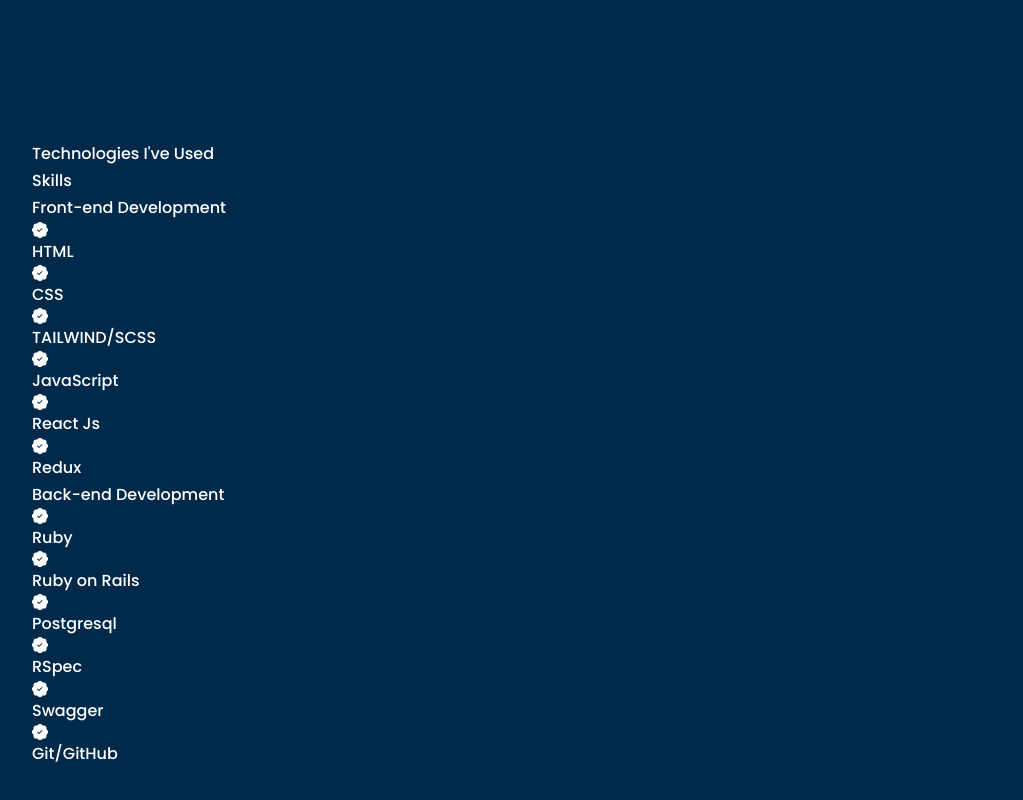
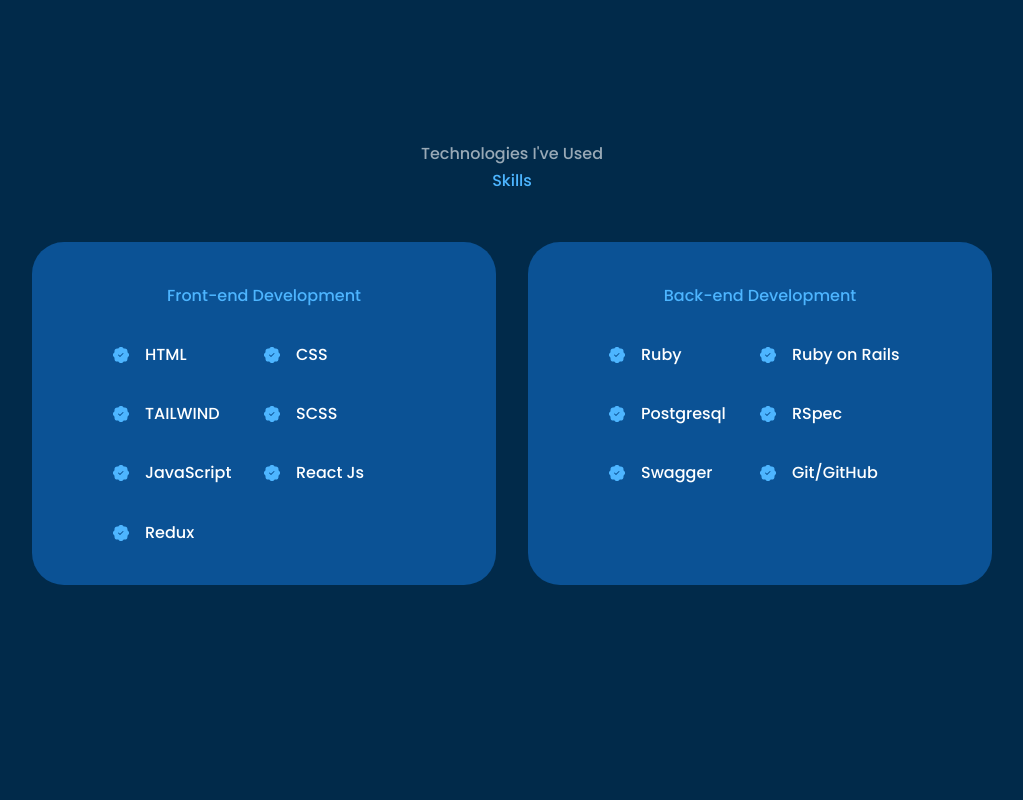
Before and after one commit to Lizdev-05/portfoliov2, a React (Create React App) app: page /skills in a window 1280 px wide. Shown: the part 1844-2644 px from the top of the page, without its empty margins (128-1151 px from the left). Built offline with nearby package versions, Linux system fonts and the light colour scheme.

Commit message:
Add styling for the skills

```diff
--- a/src/components/Skills/Skills.css
+++ b/src/components/Skills/Skills.css
@@ -0,0 +1,40 @@
+.skillsContainer{
+    display: grid;
+    grid-template-columns: 1fr 1fr;
+    gap: 2rem;
+}
+
+.skillsContainer > div{
+    background: var(--color-bg-variant);
+    padding: 2.4rem 5rem;
+    border-radius: 2rem;
+    border: 1px solid transparent;
+    transition: var(--transition);
+}
+
+.skillsContainer > div:hover{
+    background: transparent;
+    border-color: var(--color-primary);
+    cursor: default;
+}
+.skillsContainer > div h3{
+    text-align: center;
+    margin-bottom: 2rem;
+    color: var(--color-primary);
+}
+
+.skillsContent{
+    display: grid;
+    grid-template-columns: 1fr 1fr;
+    row-gap: 2rem;
+}
+
+.skillsDetails{
+    display: flex;
+    gap: 1rem;
+}
+
+.skillsIcon{
+    margin-top: 6px;
+    color: var(--color-primary);
+}
--- a/src/components/Skills/Skills.jsx
+++ b/src/components/Skills/Skills.jsx
@@ -1,73 +1,80 @@
 import React from 'react';
 import {BsPatchCheckFill} from 'react-icons/bs';
+import './Skills.css'
 
 const Skills = () => {
   return (
     <section id='#skills' >
+       <h5>Technologies I've Used</h5>
+          <h2>Skills</h2>
      <div className="container skillsContainer">
-          <h5>Technologies I've Used</h5>
-          <h2>Skills</h2>
-        <div className="skillsContent">
-          <div className="frontend">
-              <div className="frontendTools">
+      <div className="frontend">
+              {/* <div className="frontendTools"> */}
                 <h3>Front-end Development</h3>
+                <div className="skillsContent">
                <article className="skillsDetails">
-                 <BsPatchCheckFill />
+                 <BsPatchCheckFill className='skillsIcon' />
                  <h4>HTML</h4>
                </article>
                <article className="skillsDetails">
-                 <BsPatchCheckFill />
+                 <BsPatchCheckFill className='skillsIcon' />
                  <h4>CSS</h4>
                </article>
                <article className="skillsDetails">
-                 <BsPatchCheckFill />
-                 <h4>TAILWIND/SCSS</h4>
+                 <BsPatchCheckFill className='skillsIcon' />
+                 <h4>TAILWIND</h4>
                </article>
                <article className="skillsDetails">
-                 <BsPatchCheckFill />
+                 <BsPatchCheckFill className='skillsIcon' />
+                 <h4>SCSS</h4>
+               </article>
+               <article className="skillsDetails">
+                 <BsPatchCheckFill className='skillsIcon' />
                  <h4>JavaScript</h4>
                </article>
                <article className="skillsDetails">
-                 <BsPatchCheckFill />
+                 <BsPatchCheckFill className='skillsIcon' />
                  <h4>React Js</h4>
                </article>
                <article className="skillsDetails">
-                 <BsPatchCheckFill />
+                 <BsPatchCheckFill className='skillsIcon' />
                  <h4>Redux</h4>
                </article>
+
               </div>
            </div>
            <div className="backend">
-             <div className="backendTools">
+             {/* <div className="backendTools"> */}
              <h3>Back-end Development</h3>
+             <div className="skillsContent">
                <article className="skillsDetails">
-                 <BsPatchCheckFill />
+                 <BsPatchCheckFill className='skillsIcon' />
                  <h4>Ruby</h4>
                </article>
                <article className="skillsDetails">
-                 <BsPatchCheckFill />
+                 <BsPatchCheckFill className='skillsIcon' />
                  <h4>Ruby on Rails</h4>
                </article>
                <article className="skillsDetails">
-                 <BsPatchCheckFill />
+                 <BsPatchCheckFill className='skillsIcon' />
                  <h4>Postgresql</h4>
                </article>
                <article className="skillsDetails">
-                 <BsPatchCheckFill />
+                 <BsPatchCheckFill className='skillsIcon' />
                  <h4>RSpec</h4>
                </article>
                <article className="skillsDetails">
-                 <BsPatchCheckFill />
+                 <BsPatchCheckFill className='skillsIcon' />
                  <h4>Swagger</h4>
                </article>
                <article className="skillsDetails">
-                 <BsPatchCheckFill />
+                 <BsPatchCheckFill className='skillsIcon' />
                  <h4>Git/GitHub</h4>
                </article>
              </div>
            </div>
         </div>
-      </div>
+      {/* </div> */}
     </section>
   )
 }
```
